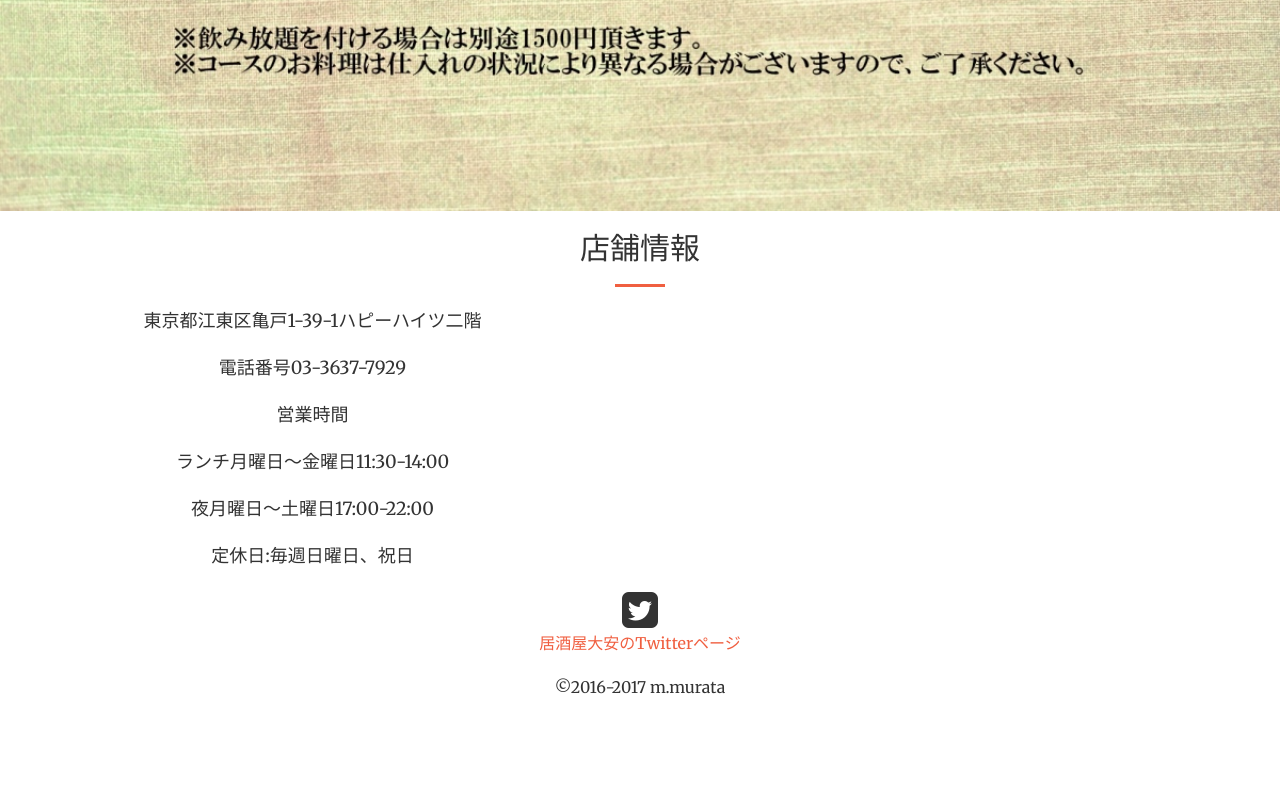
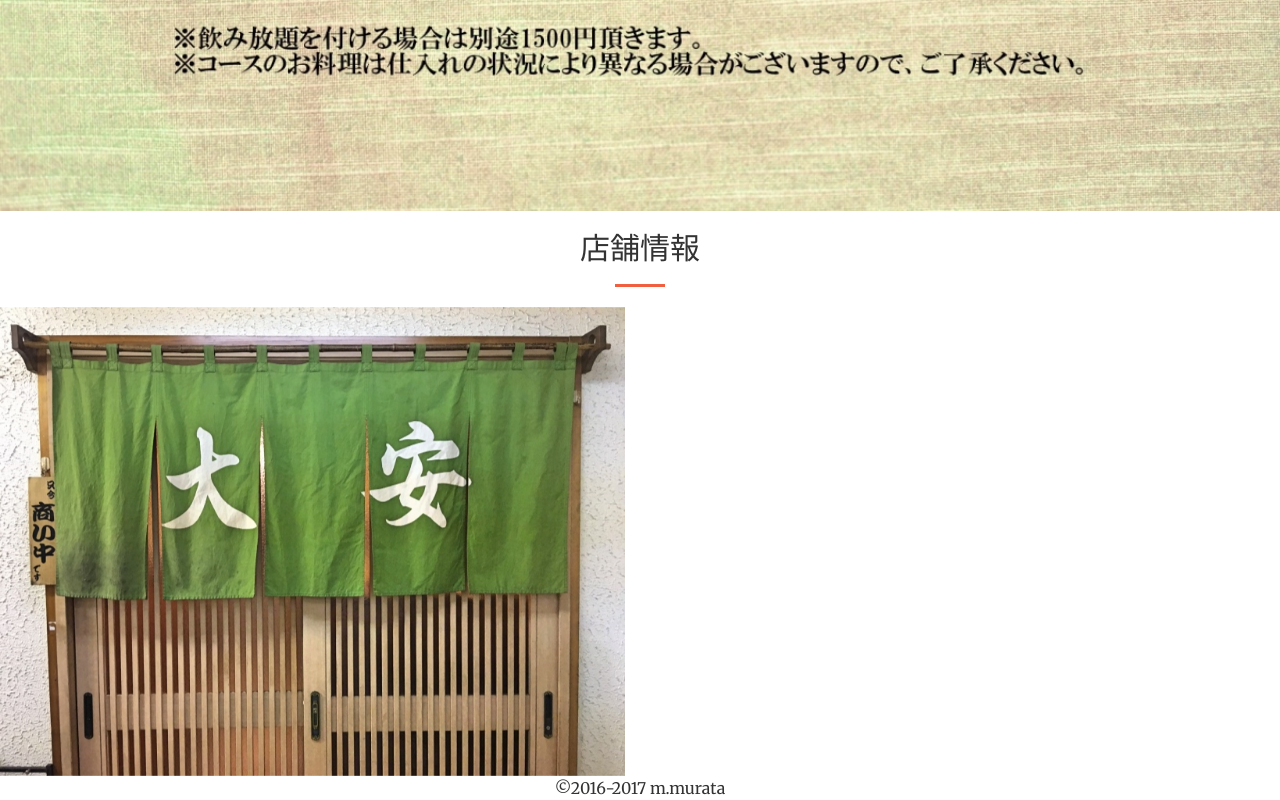
Before and after one commit to daiankameido/daiankameido.github.io, a plain HTML site: page index.html in a window 1280 px wide. Shown: the part 4397-5197 px from the top of the page. Before the commit the page ends 5096 px from the top, so only its background shows below. Drawn offline with nearby package versions, Linux system fonts and the light colour scheme.

Commit message:
Add files via upload

```diff
--- a/index.html
+++ b/index.html
@@ -59,20 +59,37 @@
                     <h2 class="section-heading">店舗情報</h2>
                     <hr class="primary">
                 </div>
-                <div class="col-lg-6 text-center">
-                <!--
-                    <p><font size="6">ご予約・お問い合わせ</font></p>
-                    <p><font size="4">住所</font></p>
-                -->
-                    <p><font size="4">東京都江東区亀戸1-39-1ハピーハイツ二階</font></p>
-                    <p><font size="4">電話番号03-3637-7929</font></p>
-                    <p><font size="4">営業時間</font></p>
-                    <p><font size="4">ランチ月曜日～金曜日11:30-14:00</font></p>
-                    <p><font size="4">夜月曜日～土曜日17:00-22:00</font></p>
-                    <p><font size="4">定休日:毎週日曜日、祝日</font></p>
-                </div>
 
 
+				<div class="col-lg-6 carousel slide" data-ride="carousel" data-interval="5000">
+  					<!-- インジケーターの設置。下部の○●ボタン。 -->
+  					<!--
+  					<ol class="carousel-indicators">
+    					<li data-target="#carousel-example" data-slide-to="0" class="active"></li>
+    					<li data-target="#carousel-example" data-slide-to="1"></li>
+					</ol>
+					-->
+
+  					<!-- スライドの内容 -->
+  					<div class="carousel-inner">
+    					<div class="item active">
+      						<img src="img/enter1.jpg" alt="">
+    					</div>
+      					<div class="item">
+      						<img src="img/enter2.jpg" alt="">
+    					</div>
+  					</div>
+
+  					<!-- 左右の移動ボタン -->
+  					<!--
+  					<a class="left carousel-control" href="#carousel-example" data-slide="prev">
+    					<span class="glyphicon glyphicon-chevron-left" aria-hidden="true"></span>
+  					</a>
+  					<a class="right carousel-control" href="#carousel-example" data-slide="next">
+    					<span class="glyphicon glyphicon-chevron-right" aria-hidden="true"></span>
+  					</a>
+  					-->
+				</div>
              </div>
 
              <div class="row">
@@ -81,10 +98,7 @@
                 	<iframe src="https://www.google.com/maps/embed?pb=!1m18!1m12!1m3!1d3240.2186412451833!2d139.822692414624!3d35.696236880190774!2m3!1f0!2f0!3f0!3m2!1i1024!2i768!4f13.1!3m3!1m2!1s0x601888c4a4ec1a91%3A0x1ac95ab8abadc293!2z5aSn6KGG5Ymy54O55aSn5a6J!5e0!3m2!1sja!2sjp!4v1479652223816" width="600" height="450" frameborder="0" style="border:0" allowfullscreen></iframe>
             	</div>
             -->
-                <div class="col-lg-12 text-center">
-                    <i class="fa fa-twitter-square fa-3x wow bounceIn" data-wow-delay="0.3s" data-wow-duration="1s"></i>
-                    <p><a target="_blank" href="https://twitter.com/LE5pEj0JGvZP8pX">居酒屋大安のTwitterページ</a></p>
-                </div>
+
             </div>
         </div>
 
```
